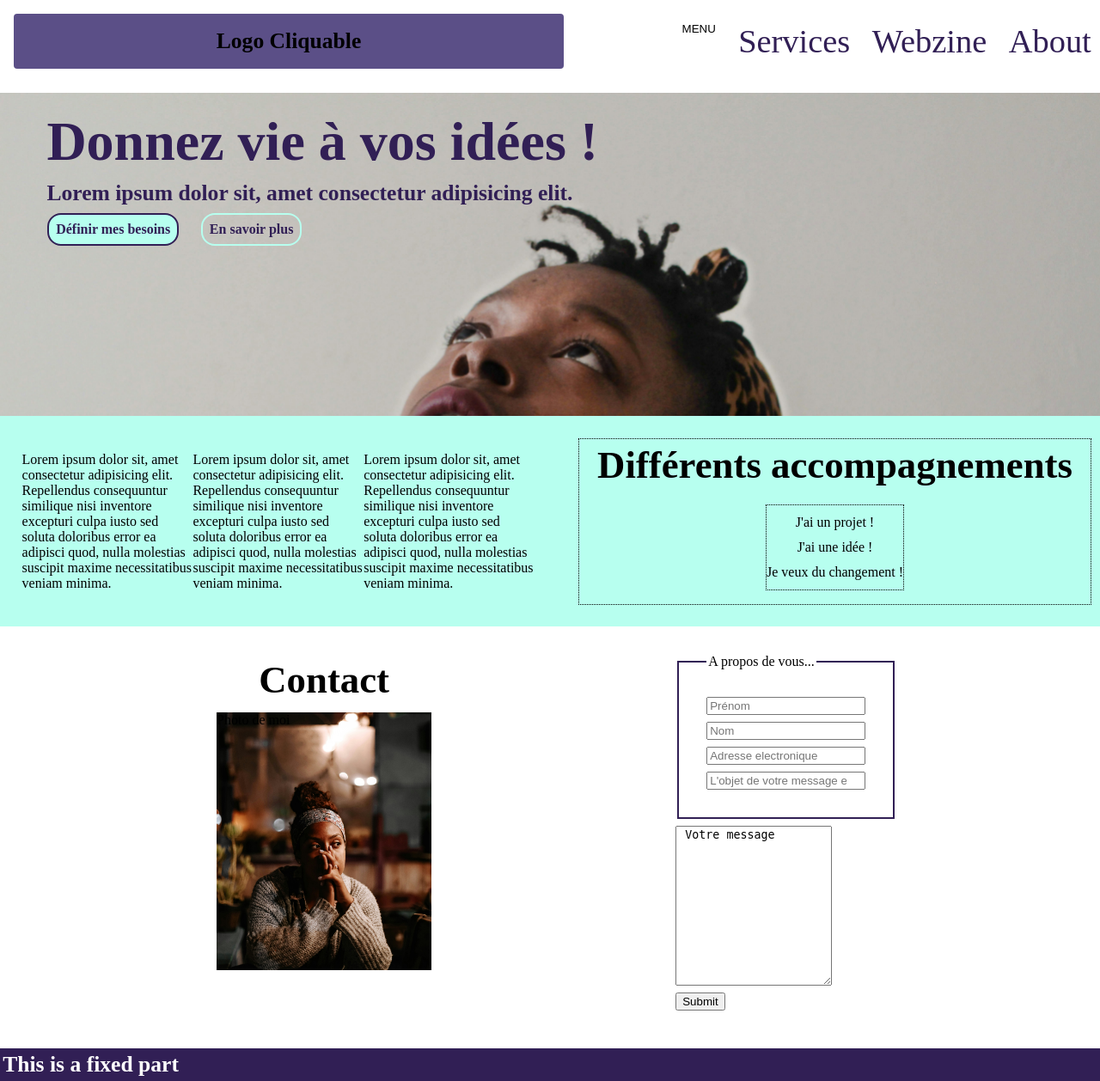
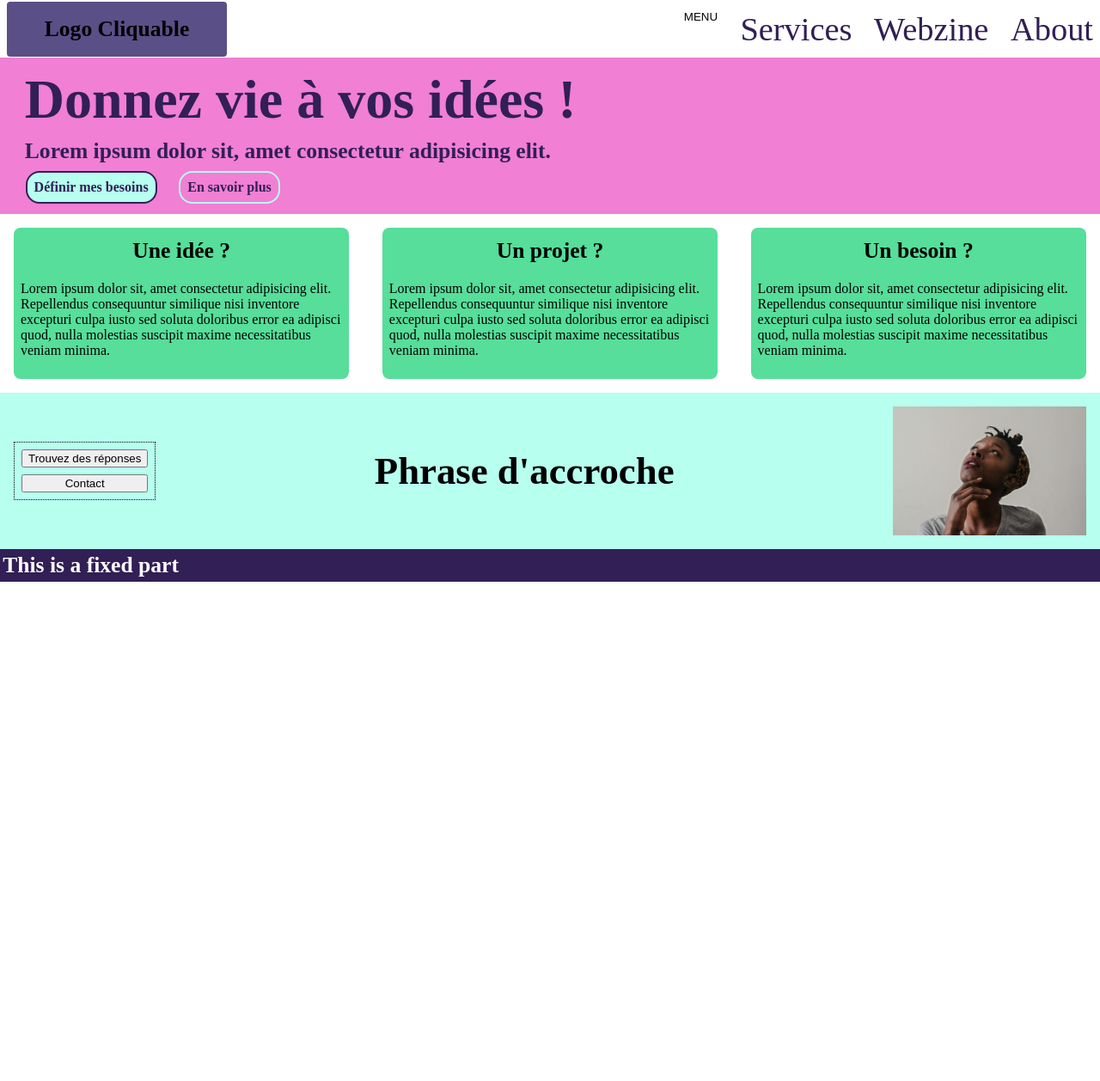
Before and after one commit to justsam42/back11emuse, a Django app: page / in a window 1280 px wide. Shown: the whole page at 86% size. After the commit the page ends 677 px from the top, so only its background shows below. Run offline with Django 5.2, Linux system fonts and the light colour scheme.

Commit message:
avancement site 11emuse nouvelle maquette

```diff
--- a/core/static/core/styles/index.css
+++ b/core/static/core/styles/index.css
@@ -5,13 +5,13 @@
     flex-direction: column;
     align-items: flex-start;
     justify-content: flex-start;
-    padding-left: 4vw;
-    padding-top: 2vh;
+    padding: 1vh 1vw 1vh 2vw;
     color:rgb(49, 31, 85);
-    background-image: url('../assets/femme-foulard-yeux-plafond.jpg');
-    background-size: cover;
-    background-repeat: no-repeat;
-    min-height: 45vmin;
+    background-color: rgb(241, 127, 211);
+/*     background-image: url('../assets/femme-foulard-yeux-plafond.jpg');
+     background-size: cover;
+    background-repeat: no-repeat;*/
+    min-height: 30%;
 
 }
 
@@ -27,45 +27,35 @@
 }
 
 /* ------ Primary Content ------------ */
-#value-prop{
+
+.trgt-btn{
+    display: flex;
+    flex-direction: column;
+    align-items: center;
+    justify-content: center;
+    border-radius: .5em;
+    background-color: rgb(86, 222, 154);
+    padding: 0.5em;
+}
+
+#btm-btns{
+    display: flex;
+    flex-direction: column;
+    justify-content: space-evenly;
+    border: 1px dotted black;
+    padding: 0.5em;
+    gap: 1vh;
+}
+
+/* #value-prop{
     background-color: rgb(183, 255, 239);
     display: grid;
     grid-template-columns: repeat(auto-fit, minmax(45vw, 1fr));
     gap:4vw;
     padding:2vw;
     text-wrap: wrap;
-}
+} */
 
-
-.focus-2{
-    display: flex;
-    flex-direction: column;
-    align-items: center;
-    justify-content: flex-start;
-    border: 1px dotted black;
-    min-width: max-content;
-}
-
-#targets-section{
-    border: 1px dotted black;
-    display: flex;
-    flex-direction: column;
-    align-items: center;
-    justify-content: space-evenly;
-    margin:1em;
-    height: 100%;
-
-}
-
-#trgt-btn{
-
-}
-
-.focus-3{
-    display: flex;
-    align-items: flex-start;
-    justify-content: space-evenly;
-}
 
 #contact-hero{
     display: flex;
--- a/core/static/core/styles/styles.css
+++ b/core/static/core/styles/styles.css
@@ -3,12 +3,11 @@
 
 body{
     display: grid;
-    grid-template-rows: minmax(min-content, max-content) 1fr minmax(min-content, max-content);
+    grid-template-rows: 10% 1fr minmax(min-content, max-content);
     grid-template-areas: 'header' 'main' 'footer';
     background-color: white;
     margin: 0;
-    gap:0.75em;
-    height:100vh
+    height:100%
 }
 
 
@@ -34,8 +33,8 @@ header{
     display: flex;
     justify-content: space-between;
     align-items: center;
-    gap: 10vw;
-    padding: 1em;
+    gap: 10vh;
+    padding: 0 .5em 0 .5em;
 
 
 }
@@ -48,7 +47,6 @@ header{
     align-items: start;
     color: rgb(49, 31, 85);
     gap: 2vw;
-    padding: .25em;
     font-size: 3vw;
 }
 
@@ -67,9 +65,26 @@ header{
     justify-items: center;
     align-content: center;
     height: 8vh;
-    width: 50vw;
+    width: 20vw;
     cursor: pointer;
     }
+
+/* -------  Main elements ------------ */
+.focus-2{
+    display: flex;
+    align-items: center;
+    justify-content: space-between;
+    padding : 1em;
+    gap : 3vw;
+}
+
+.focus-3{
+    background-color: rgb(183, 255, 239);
+    display: flex;
+    align-items: center;
+    justify-content: space-between;
+    padding: 1em;
+}
 
 /* -------  UI ------------ */
 a{
--- a/core/templates/core/about.html
+++ b/core/templates/core/about.html
@@ -1,6 +1,6 @@
 {% extends "core/layout.html" %}
 
-{% block main %}
+{% block landing %}
 <main>
     <div class="focus-1">This is the ABOUT page</div>
     <div class="focus-2"></div>
--- a/core/templates/core/index.html
+++ b/core/templates/core/index.html
@@ -3,77 +3,36 @@
 
 <!-- This is HOME page -->
 
-{% block main %}
-<main>
+{% block landing %}
 <div class="focus-1" id="hero-section">
     <h1>Donnez vie à vos idées !</h1>
     <h3>Lorem ipsum dolor sit, amet consectetur adipisicing elit.</h3>
     <div id="cta-heroSection">
-            <a class="cta-btn" href="#"
-                >Définir mes besoins</a>
-            <a class="ghost-btn" href="{% url 'core:services' %}"
-                >En savoir plus</a>
+        <a class="cta-btn" href="#">Définir mes besoins</a>
+        <a class="ghost-btn" href="{% url 'core:services' %}">En savoir plus</a>
     </div>
 </div>
-    <div id="value-prop">
-        <div class="focus-3" id="problems-section">
+<div class="focus-2" id="targets-section">
+    <a class="trgt-btn" id="target-1" href="#">
+        <h3 >Une idée ?</h3>
         <p>Lorem ipsum dolor sit, amet consectetur adipisicing elit. Repellendus consequuntur similique nisi inventore excepturi culpa iusto sed soluta doloribus error ea adipisci quod, nulla molestias suscipit maxime necessitatibus veniam minima.</p>
+    </a>
+    <a class="trgt-btn" id="target-2" href="#">
+        <h3>Un projet ?</h3>
         <p>Lorem ipsum dolor sit, amet consectetur adipisicing elit. Repellendus consequuntur similique nisi inventore excepturi culpa iusto sed soluta doloribus error ea adipisci quod, nulla molestias suscipit maxime necessitatibus veniam minima.</p>
+    </a>
+    <a class="trgt-btn" id="target-3" href="#">
+        <h3>Un besoin ? </h3>
         <p>Lorem ipsum dolor sit, amet consectetur adipisicing elit. Repellendus consequuntur similique nisi inventore excepturi culpa iusto sed soluta doloribus error ea adipisci quod, nulla molestias suscipit maxime necessitatibus veniam minima.</p>
-        </div>
-        <div class="focus-2">
-            <h2>Différents accompagnements</h2>
-            <div id="targets-section">
-                <a class="trgt-btn" href="#"
-                    >J'ai un projet !</a>
-                <a class="trgt-btn" href="#"
-                    >J'ai une idée !</a>
-                <a class="trgt-btn" href="#"
-                    >Je veux du changement !</a>
-            </div>
-        </div>
-    </div>
-    <div class="focus-3" id="contact-section">
-        <div id="contact-hero">
-            <h2>Contact</h2>
-            <div id="photo-contact">Photo de moi</div>
-        </div>
-        <div id="msg-container">
-            <fieldset id="infos-msg">
-                <legend>A propos de vous...</legend>
-                <input
-                    type="text"
-                    name="first-name"
-                    placeholder="Prénom"/>
-                <input
-                    type="text"
-                    name="last-name"
-                    placeholder="Nom"/>
-                <input
-                    type="email"
-                    name="email"
-                    placeholder="Adresse electronique"/>
-                <input
-                    type="text"
-                    list="msg-object"
-                    placeholder="L'objet de votre message est..."
-                />
-                    <datalist id="msg-object">
-                        <option value="Je ne trouve pas une information.">
-                        <option value="J'ai un besoin particulier."></option>
-                        <option value="Je souhaite établir un partenariat."></option>
-                    </datalist>
-            </fieldset>
-            <textarea name="msg" id="msg-content"
-                rows="12" columns="64"
-                required="true"
-                autocapitalize="sentences"
-            > Votre message</textarea>
-            <input
-                type="submit"/>
+    </a>
 </div>
 
+<div class="focus-3" id="value-prop">
+    <div id="btm-btns">
+        <button>Trouvez des réponses</button>
+        <button>Contact</button>
     </div>
-
-</main>
+    <h2>Phrase d'accroche</h2>
+    <img height=150 src="{% static 'core/assets/femme-foulard-yeux-plafond.jpg' %}"/>
+</div>
 {% endblock %}
--- a/core/templates/core/layout.html
+++ b/core/templates/core/layout.html
@@ -26,10 +26,13 @@
                 <a href="{% url 'core:about' %}">About</a>
             </div>
         </header>
+        <main>
+            {% block landing %}
+            {% endblock %}
 
-        {% block main %}
-        {% endblock %}
-
+            {% block scrolling %}
+            {% endblock %}
+        </main>
         <footer>
             <h3>This is a fixed part</h3>
         </footer>
```
Also changed, not shown: core/templates/core/contact.html (added, +46 -0 lines), core/templates/core/services.html (+2 -43 lines). Lines whose indentation alone changed are shown as unchanged.
